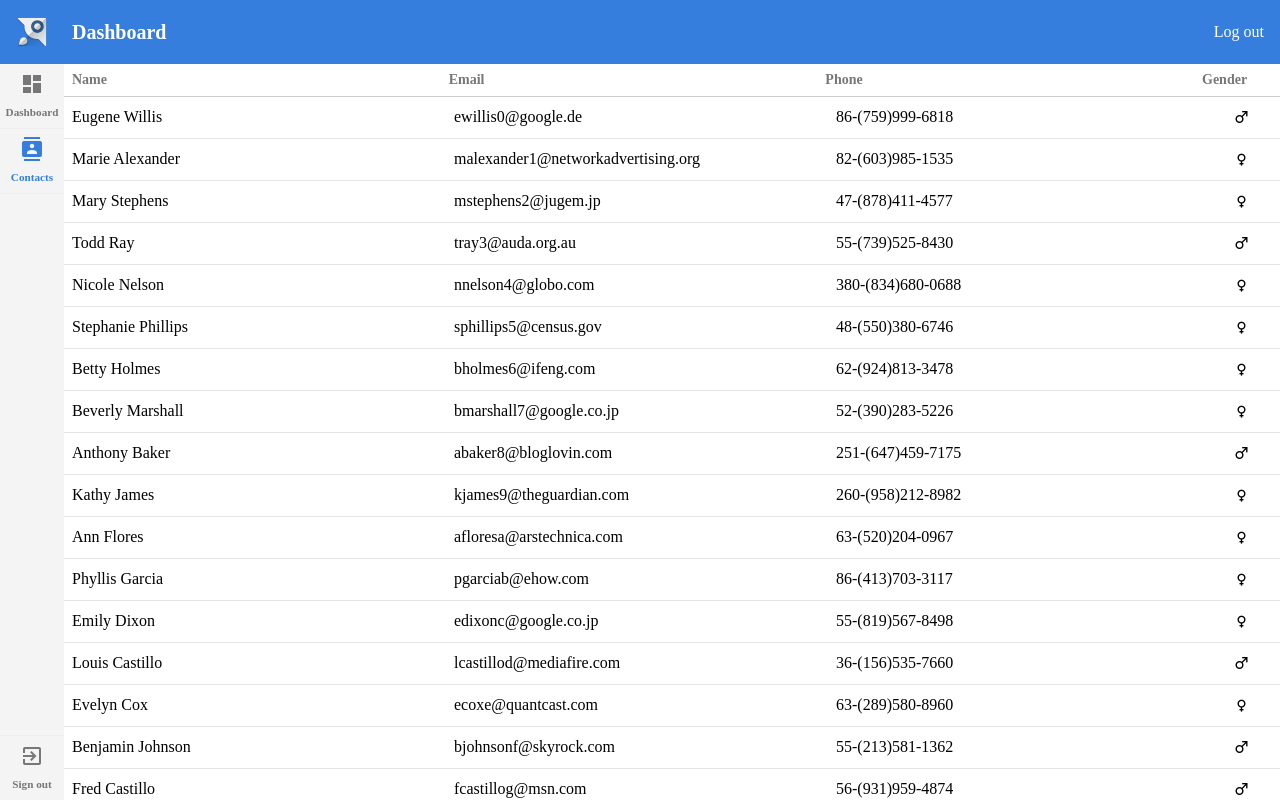
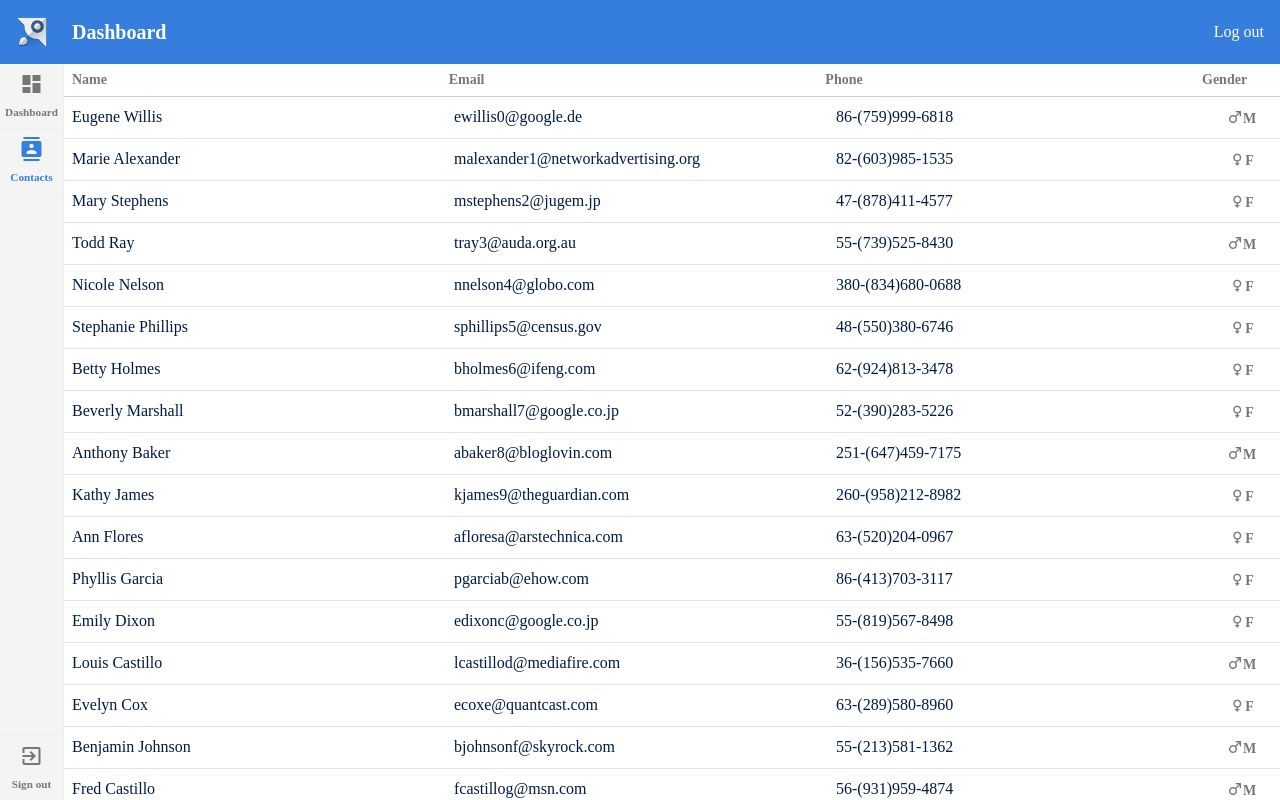
Before and after one commit to victorchabbert/mini-leadscore, an Angular app: page /dashboard/contacts in a window 1280 px wide. Built offline with nearby package versions, Linux system fonts and the light colour scheme; sample sign-in values are in the browser's storage.

Commit message:
Minor styling on contact list and sidebar

```diff
--- a/src/app/dashboard/contacts/contacts.component.html
+++ b/src/app/dashboard/contacts/contacts.component.html
@@ -10,15 +10,20 @@
     </thead>
     <!-- calc:(screen - header - table header) -->
     <tbody class="lh-copy db overflow-y-auto overflow-x-hidden" style="height: calc(100vh - 64px - 32px)">
-      <tr *ngFor="let contact of contacts" class="flex row nowrap">
-        <td class="w-100 pv2 ph2 bb b--black-10 truncate ls-fmw">{{ contact.first_name }} {{ contact.last_name }}</td>
-        <td class="w-100 pv2 ph2 bb b--black-10 truncate ls-fmw">{{ contact.email }}</td>
-        <td class="w-100 pv2 ph2 bb b--black-10 truncate ls-fmw">{{ contact.phone }}</td>
-        <td class="w-100 pv2 ph2 bb b--black-10 truncate ls-gender">
+      <tr *ngFor="let contact of contacts" class="flex row nowrap pointer hover-bg-near-white" (click)="log(contact)">
+        <td class="w-100 pv2 ph2 bb b--black-10 truncate navy ls-fmw">{{ contact.first_name }} {{ contact.last_name }}</td>
+        <td class="w-100 pv2 ph2 bb b--black-10 truncate ls-fmw">
+          <a class="navy no-underline underline-hover" href="mailto:{{ contact.email }}">{{ contact.email }}</a>
+        </td>
+        <td class="w-100 pv2 ph2 bb b--black-10 truncate navy ls-fmw">
+          <a class="navy no-underline underline-hover" href="{{ contact.phone }}">{{ contact.phone }}</a>
+        </td>
+        <td class="w-100 pv2 ph2 bb b--black-10 truncate gray ls-gender">
           <i class="mdi" [ngClass]="{
             'mdi-gender-female': contact.gender === 'Female',
             'mdi-gender-male': contact.gender === 'Male'
             }"></i>
+          <span class="ma0 f6 fw6">{{contact.gender === 'Female' ? 'F': 'M'}}</span>
         </td>
       </tr>
     </tbody>
--- a/src/app/dashboard/contacts/contacts.component.ts
+++ b/src/app/dashboard/contacts/contacts.component.ts
@@ -29,4 +29,7 @@ export class ContactsComponent implements OnInit {
     req.send();
   }
 
+  log(contact) {
+    console.info('Click on contact:', contact);
+  }
 }
--- a/src/app/dashboard/dashboard.component.html
+++ b/src/app/dashboard/dashboard.component.html
@@ -1,7 +1,7 @@
 <div class="vh-100 flex flex-column overflow-hidden">
   <ls-header title="Dashboard"></ls-header>
   <div class="flex flex-row flex-auto">
-    <aside class="flex w3 flex-column justify-between bg-near-white" style="flex-shrink: 0">
+    <aside class="flex w3 flex-column justify-between bg-near-white br b--light-gray" style="flex-shrink: 0">
       <div class="bb b--light-gray">
         <a class="h3 no-underline flex flex-column items-center justify-center gray hover-blue hover-bg-light-gray"
            routerLink="/dashboard"
```
